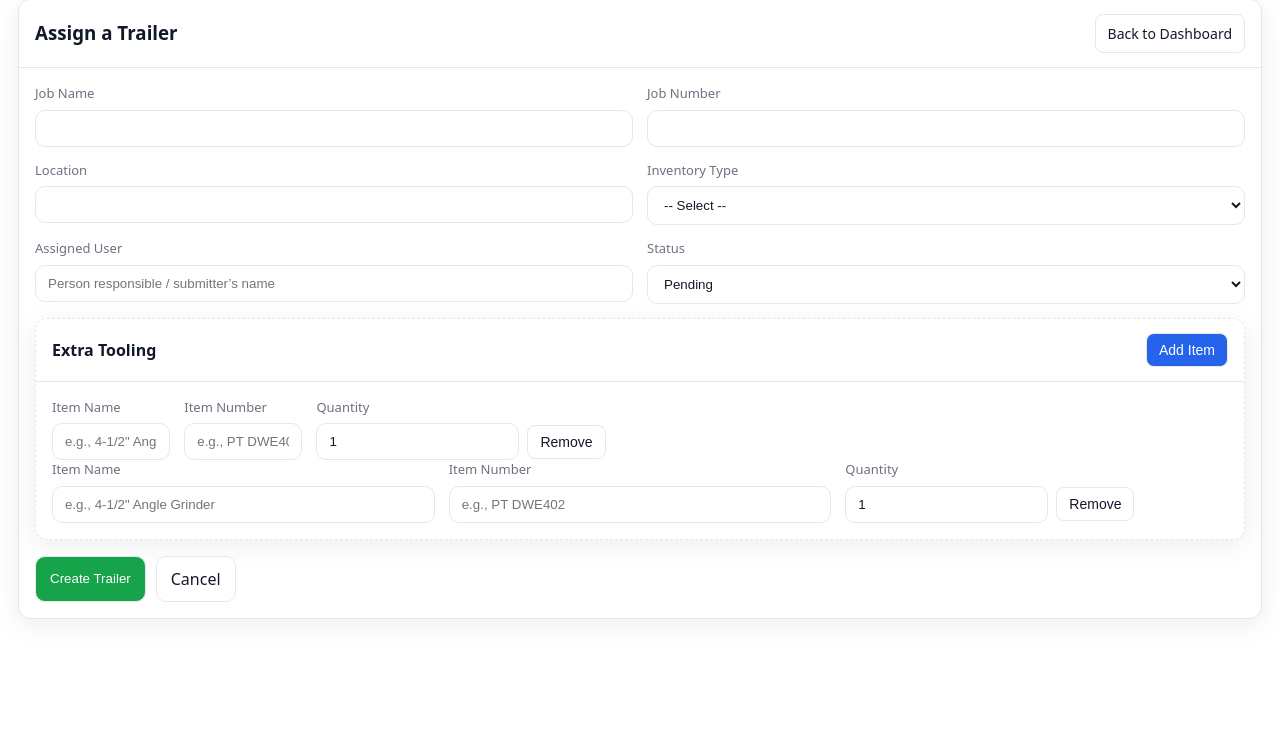
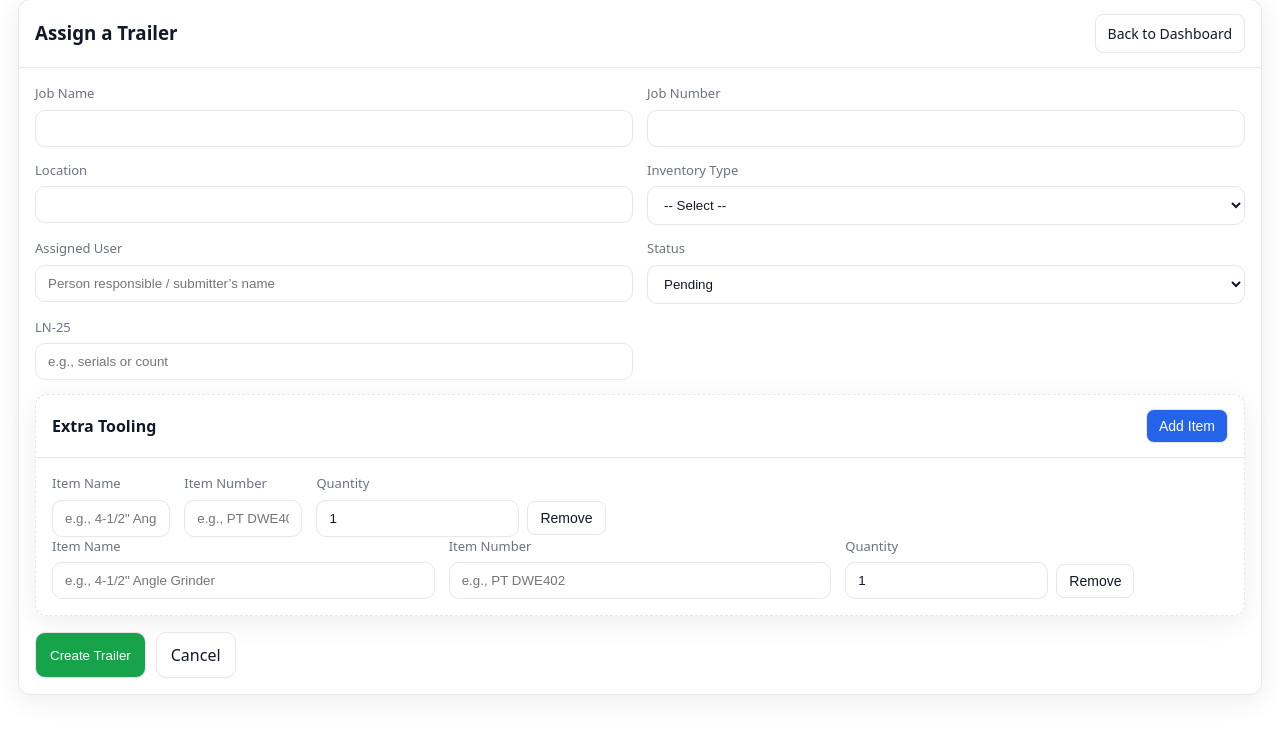
Before and after one commit to ColtonBaum/Inventory-app, a Flask app: template templates/add_edit_trailer.html in a window 1280 px wide. Shown: the part 93-828 px from the top of the page. Run offline with Flask 3, Linux system fonts and the light colour scheme; the template is opened without the code that fills it, so the values that code supplies are empty.

Commit message:
Inventory: save LN-25 from forms, optional inline LN-25 updater; weekly invoice grouping; grouped pull list; add LN-25 input to add_edit_trailer.html

```diff
--- a/templates/add_edit_trailer.html
+++ b/templates/add_edit_trailer.html
@@ -11,6 +11,10 @@
   </div>
   <div class="card-body">
     <form method="POST">
+      {# Prefill LN-25 from any legacy field #}
+      {% set current_ln25 = trailer.ln_25s or trailer.ln_25 or trailer.ln25 or trailer.lN_25s
+                            or trailer.LN_25 or trailer.LN25 or trailer.LN_25s or trailer.ln25s %}
+
       <!-- Meta fields -->
       <div class="grid two" style="margin-bottom:14px;">
         <div class="field">
@@ -57,6 +61,14 @@
             <option value="Completed"   {% if st=='Completed' %}selected{% endif %}>Completed</option>
             <option value="Needs Review"{% if st=='Needs Review' %}selected{% endif %}>Needs Review</option>
           </select>
+        </div>
+
+        {# NEW: LN-25 field (saved via _apply_ln25_from_form on POST) #}
+        <div class="field">
+          <label for="ln25">LN-25</label>
+          <input class="input" type="text" id="ln25" name="ln_25s"
+                 placeholder="e.g., serials or count"
+                 value="{{ current_ln25 or '' }}">
         </div>
       </div>
 
@@ -145,18 +157,15 @@
     document.addEventListener('click', (e) => {
       const btn = e.target.closest('.removeRowBtn');
       if (!btn) return;
-      const field = btn.closest('.grid.three') || btn.closest('.field')?.parentElement;
-      // We structured rows as three .field blocks inside grid.three; remove those three.
-      const row = btn.closest('.field')?.parentElement;
-      if (row && row.classList.contains('grid') && row.classList.contains('three')) {
+      const row = btn.closest('.grid.three');
+      if (row) {
         row.remove();
       } else {
-        // fallback: remove only the three siblings if individually placed
-        const nameField = btn.closest('.field')?.previousElementSibling?.previousElementSibling;
-        const numberField = btn.closest('.field')?.previousElementSibling;
-        btn.closest('.field')?.remove();
-        numberField?.remove();
-        nameField?.remove();
+        // fallback: remove three sibling fields if structure differs
+        const qtyField = btn.closest('.field');
+        const numField = qtyField?.previousElementSibling;
+        const nameField = numField?.previousElementSibling;
+        qtyField?.remove(); numField?.remove(); nameField?.remove();
       }
     });
 
@@ -164,12 +173,10 @@
       const clone = tpl.cloneNode(true);
       clone.id = '';
       clone.hidden = false;
-      // ensure name attributes are arrays for Flask .getlist() (already correct: tool_name, tool_number, tool_qty)
       return clone;
     }
 
     function makeBlankRow(){
-      // Fallback if template is missing
       const row = document.createElement('div');
       row.className = 'grid three';
       row.style.rowGap = '10px';
```
Also changed, not shown: routes/inventory.py (+14 -6 lines).
